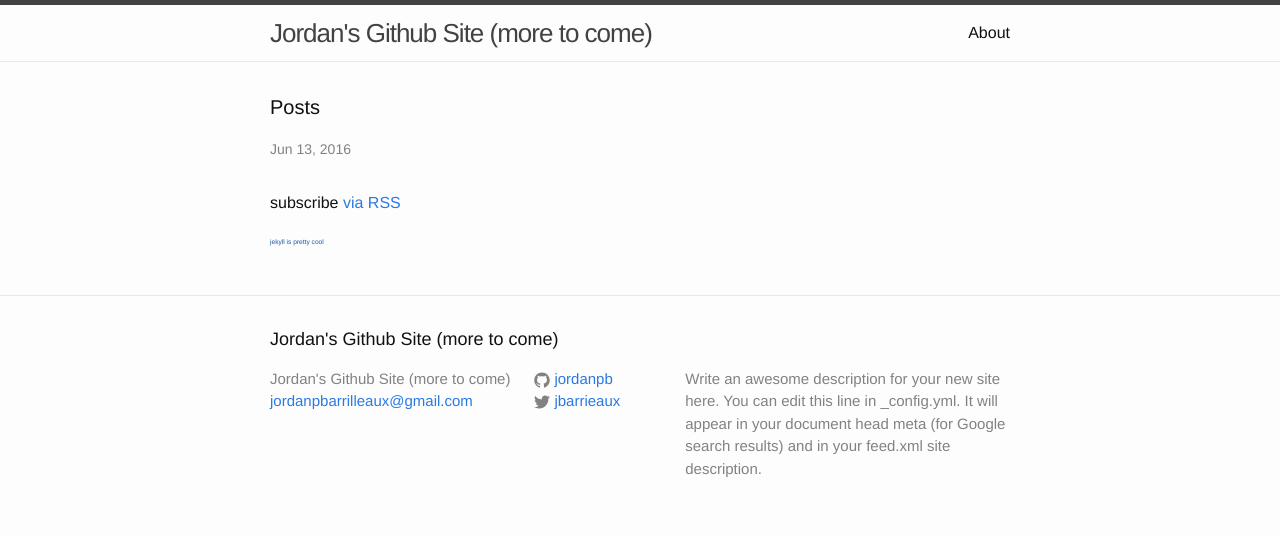
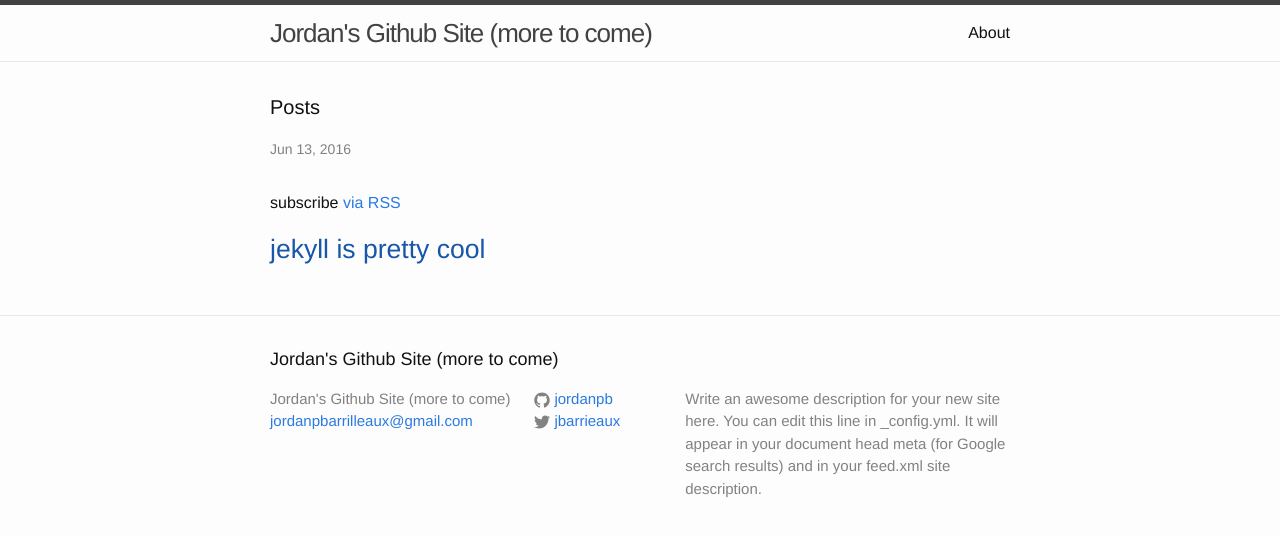
Before and after one commit to Jordanpb/codeacademyTest, a Jekyll site: the page built from index.html, in a window 1280 px wide. Shown: the top 536 px of the page. Built offline with Jekyll 4.4.1, drawn with Linux system fonts in a browser that asks for light colours.

Commit message:
Update _base.scss

```diff
--- a/_sass/_base.scss
+++ b/_sass/_base.scss
@@ -205,7 +205,8 @@ pre {
     }
 }
 .jekyll{
-    font-size: .5em;
+    font-size: 2em;
     color: red;
 
+
 }
```
